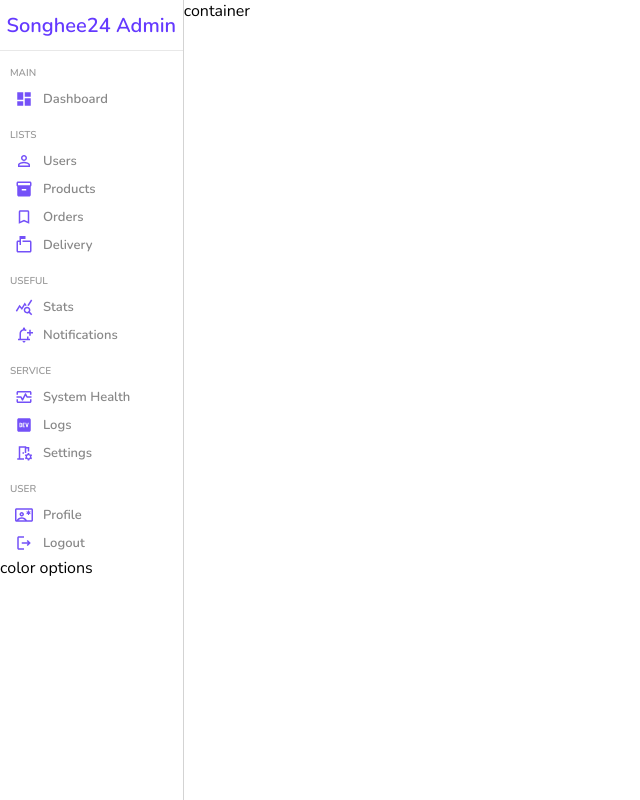
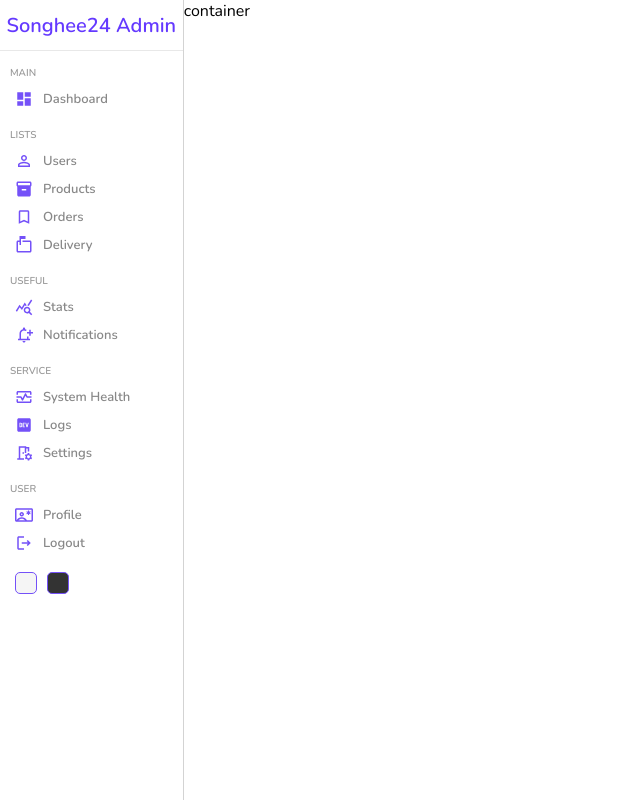
Before and after one commit to songhee24/admin-dashboard, a React (Create React App) app: page / in a window 1280 px wide. Shown: the whole page, without its empty margins (0-640 px from the left). Built offline with nearby package versions, Linux system fonts and the light colour scheme.

Commit message:
sidebar layout created

```diff
--- a/src/components/sidebar/Sidebar.jsx
+++ b/src/components/sidebar/Sidebar.jsx
@@ -22,7 +22,10 @@
                     ))}
                 </ul>
             </div>
-            <div className="bottom">color options</div>
+            <div className="bottom">
+                <div className="color-option"></div>
+                <div className="color-option"></div>
+            </div>
         </div>
     );
 };
--- a/src/components/sidebar/sidebar.scss
+++ b/src/components/sidebar/sidebar.scss
@@ -58,4 +58,29 @@
       }
     }
   }
+
+  .bottom {
+    display: flex;
+    align-items: center;
+    margin: 10px;
+
+    .color-option {
+      width: 20px;
+      height: 20px;
+      border-radius: 5px;
+      border: 1px solid #7451f8;
+      cursor: pointer;
+      margin: 5px;
+
+      &:nth-child(1) {
+        background-color: whitesmoke;
+      }
+      &:nth-child(2) {
+        background-color: #333;
+      }
+      &:nth-child(3) {
+        background-color: darkblue;
+      }
+    }
+  }
 }
```
